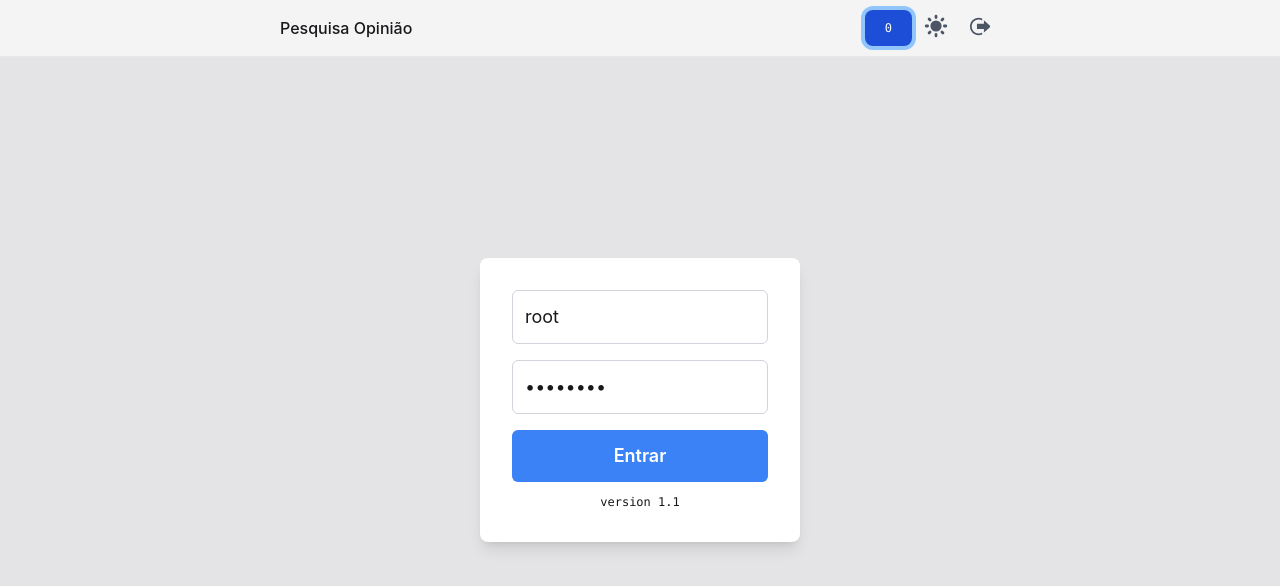
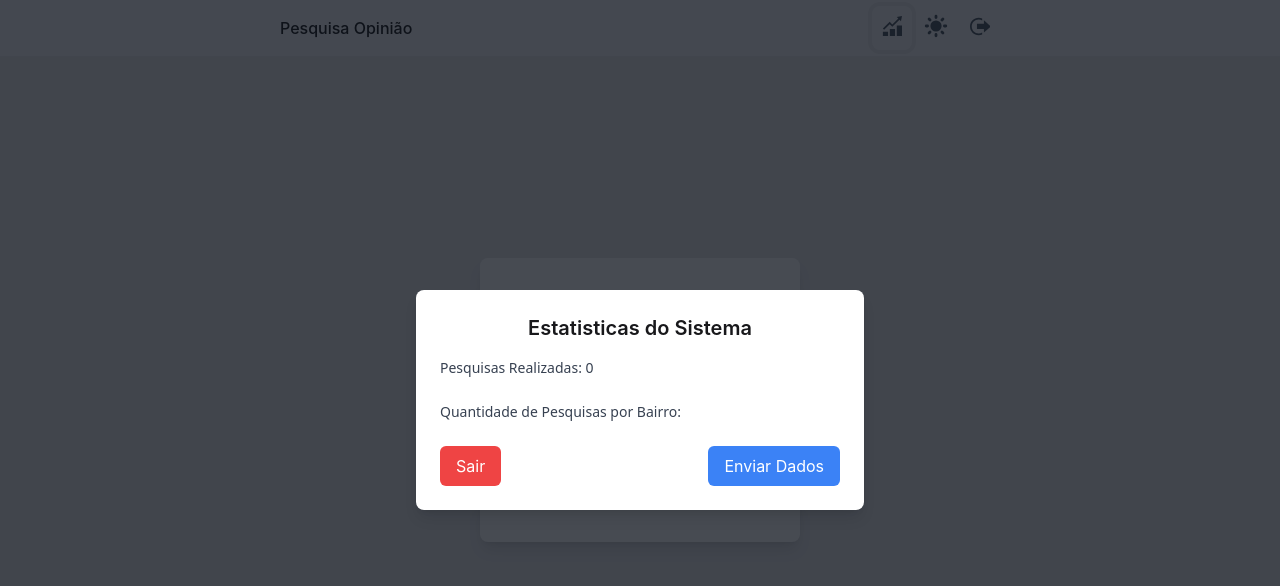
Before and after one commit to jeremiasdsa/survey, a React (Create React App) app: page / in a window 1280 px wide. Both pictures are taken after a click on the button 892 px from the left and 28 px from the top of the page. Shown: the top 586 px of the page. Built offline with nearby package versions, Linux system fonts and the light colour scheme; what tailwindcss-safe-area would draw is missing.

Commit message:
Adding Statistics Modal.

```diff
--- a/src/App.js
+++ b/src/App.js
@@ -1,13 +1,11 @@
 import React, { useState, useEffect } from 'react';
 import Login from './components/Login';
 import SurveyForm from './components/survey/SurveyForm';
-import SyncStatus from './components/SyncStatus';
 import { database } from "./firebase";
 import { openDatabase } from "./storage";
 import { ref, push } from 'firebase/database';
 import HeaderBar from './components/HeaderBar';
 import './index.css';
-import SaveStatus from "./components/survey/SaveStatus"; // Importa o Tailwind CSS
 
 // Função para sincronizar dados do IndexedDB com o Firebase
 function syncDataWithFirebase() {
@@ -29,6 +27,7 @@ function syncDataWithFirebase() {
       // const clearTransaction = db.transaction("dataStore", "readwrite");
       // const clearStore = clearTransaction.objectStore("dataStore");
       // clearStore.clear();
+      console.log("NAO ESTOU LIMPANDO -- Realtime está poluindo mais por causa disso!??")
       console.log("Dados sincronizados e IndexedDB limpo.");
     };
 
--- a/src/components/HeaderBar.js
+++ b/src/components/HeaderBar.js
@@ -1,5 +1,10 @@
-import React from 'react';
+import React, {useState} from 'react';
 import {openDatabase} from "../storage";
+import StatisticsModal from './survey/StatisticsModal'; // Import the modal component
+
+
+const HeaderBar = ({toggleTheme}) => {
+    const [isModalOpen, setIsModalOpen] = useState(false);
 
     const countStoredData = async () => {
         try {
@@ -22,11 +27,21 @@ const countStoredData = async () => {
         }
     };
 
-
-const HeaderBar = ({toggleTheme}) => {
     const updateSurveyCount = async () => {
         const count = await countStoredData();
         document.getElementById('survey-count').innerText = `${count}`;
+    };
+
+    const handleOpenModal = () => {
+        setIsModalOpen(true);
+    };
+
+    const handleCloseModal = () => {
+        setIsModalOpen(false);
+    };
+
+    const sendDataToCloud = async () => {
+        // Implement the logic to send data to the cloud
     };
 
     return (
@@ -38,24 +53,38 @@ const HeaderBar = ({toggleTheme}) => {
                     </a>
 
                     <nav className='flex items-center space-x-0'>
+                        {/*Este botao exibe um contador no Header*/}
+                        {/*<button*/}
+                        {/*    onClick={updateSurveyCount}*/}
+                        {/*    className="inline-flex items-center px-5 py-2.5 text-xs font-mono text-center text-white bg-blue-700 rounded-lg hover:bg-blue-800 focus:ring-4 focus:outline-none focus:ring-blue-300 dark:bg-blue-600 dark:hover:bg-blue-700 dark:focus:ring-blue-800"*/}
+                        {/*    id='survey-count'*/}
+                        {/*>*/}
+                        {/*</button>*/}
+
                         <button
-                            onClick={updateSurveyCount}
-                            className="inline-flex items-center px-5 py-2.5 text-xs font-mono text-center text-white bg-blue-700 rounded-lg hover:bg-blue-800 focus:ring-4 focus:outline-none focus:ring-blue-300 dark:bg-blue-600 dark:hover:bg-blue-700 dark:focus:ring-blue-800"
-                            id='survey-count'
+                            onClick={handleOpenModal} // Open the modal on click
+                            className="text-gray-500 dark:text-gray-400 hover:bg-gray-100 dark:hover:bg-gray-700 focus:outline-none focus:ring-4 focus:ring-gray-200 dark:focus:ring-gray-700 rounded-lg text-sm p-2.5"
                         >
+                            <svg
+                                id="theme-toggle-dart-icon"
+                                className="w-5 h-5 mb-1 text-gray-600 dark:text-gray-300 group-hover:text-blue-600 dark:group-hover:text-blue-500"
+                                fill="currentColor"
+                                viewBox="0 0 23 23"
+                                xmlns="http://www.w3.org/2000/svg">
+                                <path
+                                    d="M7 24h-6v-6h6v6zm8-9h-6v9h6v-9zm8-4h-6v13h6v-13zm0-11l-6 1.221 1.716 1.708-6.85 6.733-3.001-3.002-7.841 7.797 1.41 1.418 6.427-6.39 2.991 2.993 8.28-8.137 1.667 1.66 1.201-6.001z"/>
+                            </svg>
                         </button>
 
                         <button
                             id="theme-toggle"
                             type="button"
-                            className="text-gray-500 dark:text-gray-400 hover:bg-gray-100 dark:hover:bg-gray-800 focus:outline-none focus:ring-4 focus:ring-gray-200 dark:focus:ring-gray-700 rounded-lg text-sm p-2.5"
+                            className="text-gray-500 dark:text-gray-400 hover:bg-gray-100 dark:hover:bg-gray-700 focus:outline-none focus:ring-4 focus:ring-gray-200 dark:focus:ring-gray-700 rounded-lg text-sm p-2.5"
                             onClick={toggleTheme}
                         >
-                            {/* Light Mode Icon */}
                             <svg
                                 id="theme-toggle-dart-icon"
                                 className="w-7 h-7 mb-1 text-gray-600 dark:text-gray-300 group-hover:text-blue-600 dark:group-hover:text-blue-500"
-                                // className="hidden w-5 h-5"
                                 fill="currentColor"
                                 viewBox="0 0 20 20"
                                 xmlns="http://www.w3.org/2000/svg"
@@ -66,29 +95,17 @@ const HeaderBar = ({toggleTheme}) => {
                                     clipRule="evenodd"
                                 ></path>
                             </svg>
-                            {/* Dark Mode Icon */}
-                            <svg
-                                id="theme-toggle-dark-icon"
-                                className="hidden w-7 h-7"
-                                fill="currentColor"
-                                viewBox="0 0 20 20"
-                                xmlns="http://www.w3.org/2000/svg"
-                            >
-                                <path d="M17.293 13.293A8 8 0 016.707 2.707a8.001 8.001 0 1010.586 10.586z"></path>
-                            </svg>
                         </button>
 
-                        <a href='/'> {/*FAZ O LOGOUT DO APP chamando o /*/}
+                        <a href='/'>
                             <button
                                 id="theme-toggle"
                                 type="button"
-                                className="text-gray-500 dark:text-gray-400 hover:bg-gray-100 dark:hover:bg-gray-800 focus:outline-none focus:ring-4 focus:ring-gray-200 dark:focus:ring-gray-700 rounded-lg text-sm p-2.5"
+                                className="text-gray-500 dark:text-gray-400 hover:bg-gray-100 dark:hover:bg-gray-700 focus:outline-none focus:ring-4 focus:ring-gray-200 dark:focus:ring-gray-700 rounded-lg text-sm p-2.5"
                             >
-                                {/* Light Mode Icon */}
                                 <svg
                                     id="theme-toggle-dart-icon"
                                     className="w-5 h-5 mb-1 text-gray-600 dark:text-gray-300 group-hover:text-blue-600 dark:group-hover:text-blue-500"
-                                    // className="hidden w-5 h-5"
                                     fill="currentColor"
                                     viewBox="0 0 23 23"
                                     xmlns="http://www.w3.org/2000/svg"
@@ -99,12 +116,95 @@ const HeaderBar = ({toggleTheme}) => {
                                 </svg>
                             </button>
                         </a>
-
                     </nav>
                 </div>
             </header>
+
+            {/* Include the StatisticsModal component */}
+            <StatisticsModal
+                isOpen={isModalOpen}
+                onClose={handleCloseModal}
+                countStoredData={countStoredData}
+            />
         </div>
     );
+
+    // return (
+    //     <div className='fixed top-0 left-0 z-20 w-full bg-zinc-900 pt-safe'>
+    //         <header className='border-b bg-zinc-100 px-safe dark:border-zinc-700 dark:bg-zinc-800'>
+    //             <div className='mx-auto flex h-14 max-w-screen-md items-center justify-between px-6'>
+    //                 <a href='/'>
+    //                     <h1 className='font-medium text-zinc-900 dark:text-zinc-50'>Pesquisa Opinião</h1>
+    //                 </a>
+    //
+    //                 <nav className='flex items-center space-x-0'>
+    //                     <button
+    //                         onClick={updateSurveyCount}
+    //                         className="inline-flex items-center px-5 py-2.5 text-xs font-mono text-center text-white bg-blue-700 rounded-lg hover:bg-blue-800 focus:ring-4 focus:outline-none focus:ring-blue-300 dark:bg-blue-600 dark:hover:bg-blue-700 dark:focus:ring-blue-800"
+    //                         id='survey-count'
+    //                     >
+    //                     </button>
+    //
+    //                     <button
+    //                         id="theme-toggle"
+    //                         type="button"
+    //                         className="text-gray-500 dark:text-gray-400 hover:bg-gray-100 dark:hover:bg-gray-800 focus:outline-none focus:ring-4 focus:ring-gray-200 dark:focus:ring-gray-700 rounded-lg text-sm p-2.5"
+    //                         onClick={toggleTheme}
+    //                     >
+    //                         {/* Light Mode Icon */}
+    //                         <svg
+    //                             id="theme-toggle-dart-icon"
+    //                             className="w-7 h-7 mb-1 text-gray-600 dark:text-gray-300 group-hover:text-blue-600 dark:group-hover:text-blue-500"
+    //                             // className="hidden w-5 h-5"
+    //                             fill="currentColor"
+    //                             viewBox="0 0 20 20"
+    //                             xmlns="http://www.w3.org/2000/svg"
+    //                         >
+    //                             <path
+    //                                 d="M10 2a1 1 0 011 1v1a1 1 0 11-2 0V3a1 1 0 011-1zm4 8a4 4 0 11-8 0 4 4 0 018 0zm-.464 4.95l.707.707a1 1 0 001.414-1.414l-.707-.707a1 1 0 00-1.414 1.414zm2.12-10.607a1 1 0 010 1.414l-.706.707a1 1 0 11-1.414-1.414l.707-.707a1 1 0 011.414 0zM17 11a1 1 0 100-2h-1a1 1 0 100 2h1zm-7 4a1 1 0 011 1v1a1 1 0 11-2 0v-1a1 1 0 011-1zM5.05 6.464A1 1 0 106.465 5.05l-.708-.707a1 1 0 00-1.414 1.414l.707.707zm1.414 8.486l-.707.707a1 1 0 01-1.414-1.414l.707-.707a1 1 0 011.414 1.414zM4 11a1 1 0 100-2H3a1 1 0 000 2h1z"
+    //                                 fillRule="evenodd"
+    //                                 clipRule="evenodd"
+    //                             ></path>
+    //                         </svg>
+    //                         {/* Dark Mode Icon */}
+    //                         <svg
+    //                             id="theme-toggle-dark-icon"
+    //                             className="hidden w-7 h-7"
+    //                             fill="currentColor"
+    //                             viewBox="0 0 20 20"
+    //                             xmlns="http://www.w3.org/2000/svg"
+    //                         >
+    //                             <path d="M17.293 13.293A8 8 0 016.707 2.707a8.001 8.001 0 1010.586 10.586z"></path>
+    //                         </svg>
+    //                     </button>
+    //
+    //                     <a href='/'> {/*FAZ O LOGOUT DO APP chamando o /*/}
+    //                         <button
+    //                             id="theme-toggle"
+    //                             type="button"
+    //                             className="text-gray-500 dark:text-gray-400 hover:bg-gray-100 dark:hover:bg-gray-800 focus:outline-none focus:ring-4 focus:ring-gray-200 dark:focus:ring-gray-700 rounded-lg text-sm p-2.5"
+    //                         >
+    //                             {/* Light Mode Icon */}
+    //                             <svg
+    //                                 id="theme-toggle-dart-icon"
+    //                                 className="w-5 h-5 mb-1 text-gray-600 dark:text-gray-300 group-hover:text-blue-600 dark:group-hover:text-blue-500"
+    //                                 // className="hidden w-5 h-5"
+    //                                 fill="currentColor"
+    //                                 viewBox="0 0 23 23"
+    //                                 xmlns="http://www.w3.org/2000/svg"
+    //                             >
+    //                                 <path
+    //                                     d="M16 9v-4l8 7-8 7v-4h-8v-6h8zm-2 10v-.083c-1.178.685-2.542 1.083-4 1.083-4.411 0-8-3.589-8-8s3.589-8 8-8c1.458 0 2.822.398 4 1.083v-2.245c-1.226-.536-2.577-.838-4-.838-5.522 0-10 4.477-10 10s4.478 10 10 10c1.423 0 2.774-.302 4-.838v-2.162z"
+    //                                 ></path>
+    //                             </svg>
+    //                         </button>
+    //                     </a>
+    //
+    //                 </nav>
+    //             </div>
+    //         </header>
+    //     </div>
+    // );
 };
 
 export default HeaderBar;
--- a/src/components/survey/StatisticsModal.js
+++ b/src/components/survey/StatisticsModal.js
@@ -1,94 +1,98 @@
-import React, { useState } from 'react';
+import React, { useState, useEffect } from 'react';
 
-const StatisticsModal = ({ isOpen, onClose, sendDataToCloud }) => {
-    const [isSending, setIsSending] = useState(false);
-    const [internetConnected, setInternetConnected] = useState(true); // Assume connected initially
-    const [confirmationVisible, setConfirmationVisible] = useState(false);
+const StatisticsModal = ({ isOpen, onClose, countStoredData }) => {
+    const [surveyCount, setSurveyCount] = useState(0);
+    const [message, setMessage] = useState('');
+    const [sending, setSending] = useState(false);
 
-    const handleSendData = async () => {
-        setConfirmationVisible(true);
-    };
+    useEffect(() => {
+        if (isOpen) {
+            // Reset the modal state when it's opened
+            setMessage('');
+            setSending(false);
+            // Fetch the count of surveys
+            countStoredData().then(count => setSurveyCount(count)).catch(err => console.error(err));
+        }
+    }, [isOpen, countStoredData]);
 
-    const handleConfirmSendData = async () => {
+    const sendDataToCloud = () => {
         if (!navigator.onLine) {
-            setInternetConnected(false);
+            setMessage('Sem conexão com a Internet. Por favor, conecte-se e tente novamente.');
             return;
         }
 
-        setInternetConnected(true);
-        setIsSending(true);
+        setSending(true);
+        // Simulate sending data to the cloud
+        setTimeout(() => {
+            setSending(false);
+            setMessage('Dados enviados com sucesso!');
+        }, 3000); // Simulate 3 seconds delay for sending data
+    };
 
-        // Simulate a network request delay
-        setTimeout(() => {
-            setIsSending(false);
-            alert("Dados enviados com sucesso!");
-            onClose(); // Close the modal after sending data
-        }, 3000);
+    // Close the modal and reset state
+    const handleClose = () => {
+        setMessage('');
+        setSending(false);
+        onClose();
     };
 
     if (!isOpen) return null;
 
     return (
-        <div className="fixed inset-0 bg-gray-500 bg-opacity-75 flex items-center justify-center z-50">
-            <div className="bg-white dark:bg-gray-800 rounded-lg shadow-lg p-6 w-96">
-                {!confirmationVisible ? (
+
+        <div className="fixed inset-0 flex items-center justify-center">
+            <div className="fixed inset-0 bg-black opacity-50"></div>
+
+            <div className="fixed inset-0 z-50 flex items-center justify-center bg-gray-900 bg-opacity-50">
+                <div
+                    className="bg-white mr-safe-offset-1 ml-safe-offset-1 dark:bg-gray-800 rounded-lg shadow-lg p-6 max-w-md w-full relative z-10">
+                    <h2 className="text-xl font-semibold text-center mb-4 dark:text-white">Estatisticas do Sistema</h2>
+
+                    {message ? (
+                        <div className="text-center">
+                            <p className="'text-sm font-sans font-medium text-gray-700 dark:text-gray-300 mb-6 '>">
+                                {message}</p>
+                            {!sending && (
+                                <button
+                                    className="bg-blue-500 text-white px-4 py-2 rounded-md hover:bg-red-600"
+                                    onClick={handleClose}
+                                >
+                                    Fechar
+                                </button>
+                            )}
+                        </div>
+                    ) : (
                         <>
-                        <h2 className="text-xl font-semibold mb-4">Estatísticas do Sistema</h2>
-                        <p className="mb-2">Quantidade de Pesquisas Realizadas: {123}</p>
-                        <p className="mb-2">Quantidade de Pesquisas por Bairro:</p>
-                        <ul className="mb-4">
-                            <li>Centro: 45</li>
-                            <li>Freitas: 30</li>
-                            <li>São Judas: 20</li>
-                            {/* Add more neighborhoods as needed */}
-                        </ul>
+                            {sending ? (
+                                <div
+                                    className="text-lg items-center justify-center font-semibold text-gray-700 dark:text-gray-300">Enviando...
+                                    <div
+                                        className="loader mt-4 items-center border-t-4 border-blue-500 rounded-full w-10 h-10 animate-spin"></div>
+                                </div>
+                            ) : (
+                                <div className="mb-6">
+                                    <p className='text-sm font-sans font-medium text-gray-700 dark:text-gray-300 mb-6 '>
+                                        Pesquisas Realizadas: {surveyCount}</p>
+                                    <p className='text-sm font-sans font-medium text-gray-700 dark:text-gray-300 mb-6 '>Quantidade
+                                        de Pesquisas por Bairro: {/* Add logic for counting by neighborhood */}</p>
+                                </div>
+                            )}
                             <div className="flex justify-between">
                                 <button
-                                onClick={onClose}
-                                className="bg-gray-500 text-white px-4 py-2 rounded hover:bg-gray-600 focus:outline-none"
-                            >
+                                    className="bg-red-500 text-white px-4 py-2 rounded-md hover:bg-red-600"
+                                    onClick={handleClose}>
                                     Sair
                                 </button>
                                 <button
-                                onClick={handleSendData}
-                                className="bg-blue-500 text-white px-4 py-2 rounded hover:bg-blue-600 focus:outline-none"
-                            >
-                                Enviar Dados para Nuvem
+                                    className="bg-blue-500 text-white px-4 py-2 rounded-md hover:bg-blue-600"
+                                    onClick={sendDataToCloud}
+                                    disabled={sending}>
+                                    Enviar Dados
                                 </button>
                             </div>
                         </>
-                ) : (
-                    <>
-                        {isSending ? (
-                            <p className="text-center">Enviando dados...</p>
-                        ) : internetConnected ? (
-                            <>
-                                <p className="mb-4 text-center">
-                                    Para enviar os dados para Nuvem, é necessário que tenha conexão com Internet.
-                                    Deseja Continuar com o Envio?
-                                </p>
-                                <div className="flex justify-between">
-                                    <button
-                                        onClick={onClose}
-                                        className="bg-gray-500 text-white px-4 py-2 rounded hover:bg-gray-600 focus:outline-none"
-                                    >
-                                        Cancelar
-                                    </button>
-                                    <button
-                                        onClick={handleConfirmSendData}
-                                        className="bg-blue-500 text-white px-4 py-2 rounded hover:bg-blue-600 focus:outline-none"
-                                    >
-                                        Continuar
-                                    </button>
+                    )}
                 </div>
-                            </>
-                        ) : (
-                            <p className="text-red-500 text-center">
-                                Não há conexão com a Internet. Tente novamente mais tarde.
-                            </p>
-                        )}
-                    </>
-                )}
             </div>
         </div>
     );
```
Also changed, not shown: src/components/ActionsBar.js (+4 -3 lines), src/components/survey/Step1.js (+5 -5 lines). Lines whose indentation alone changed are shown as unchanged.
